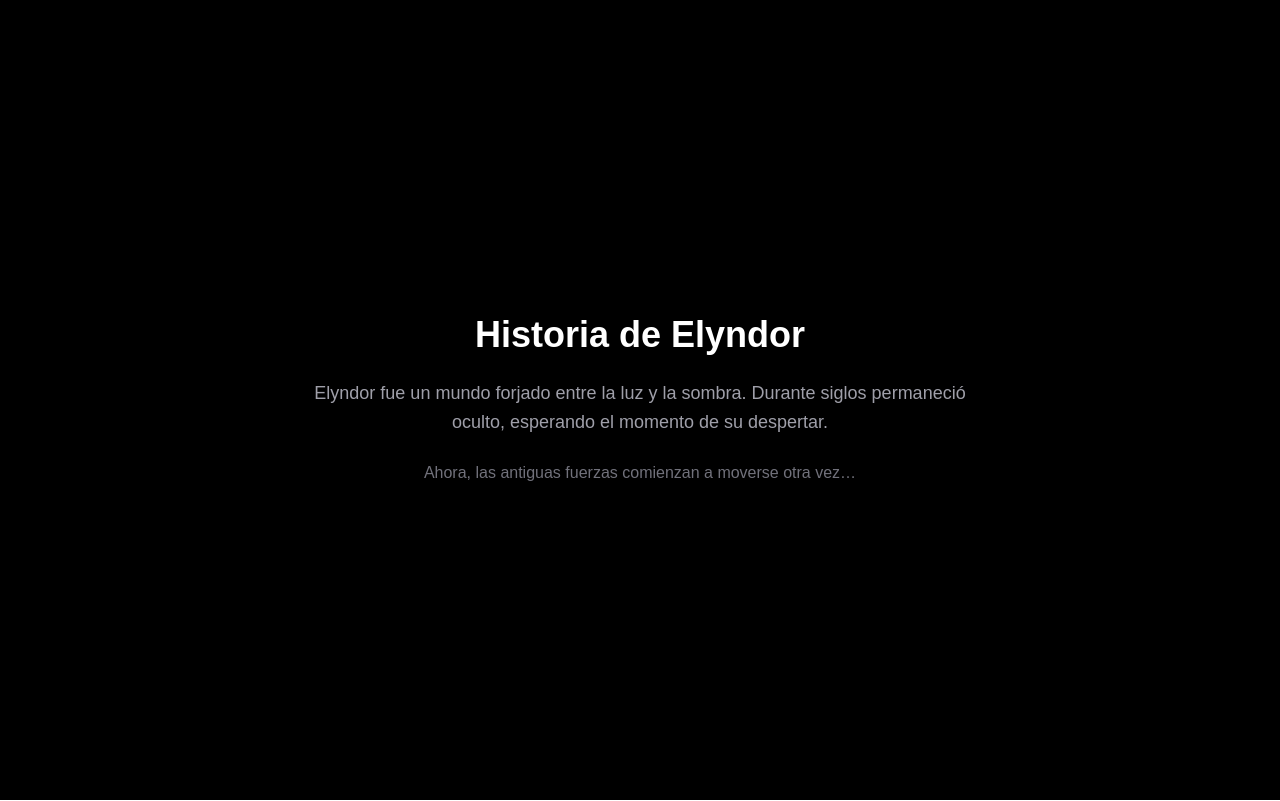
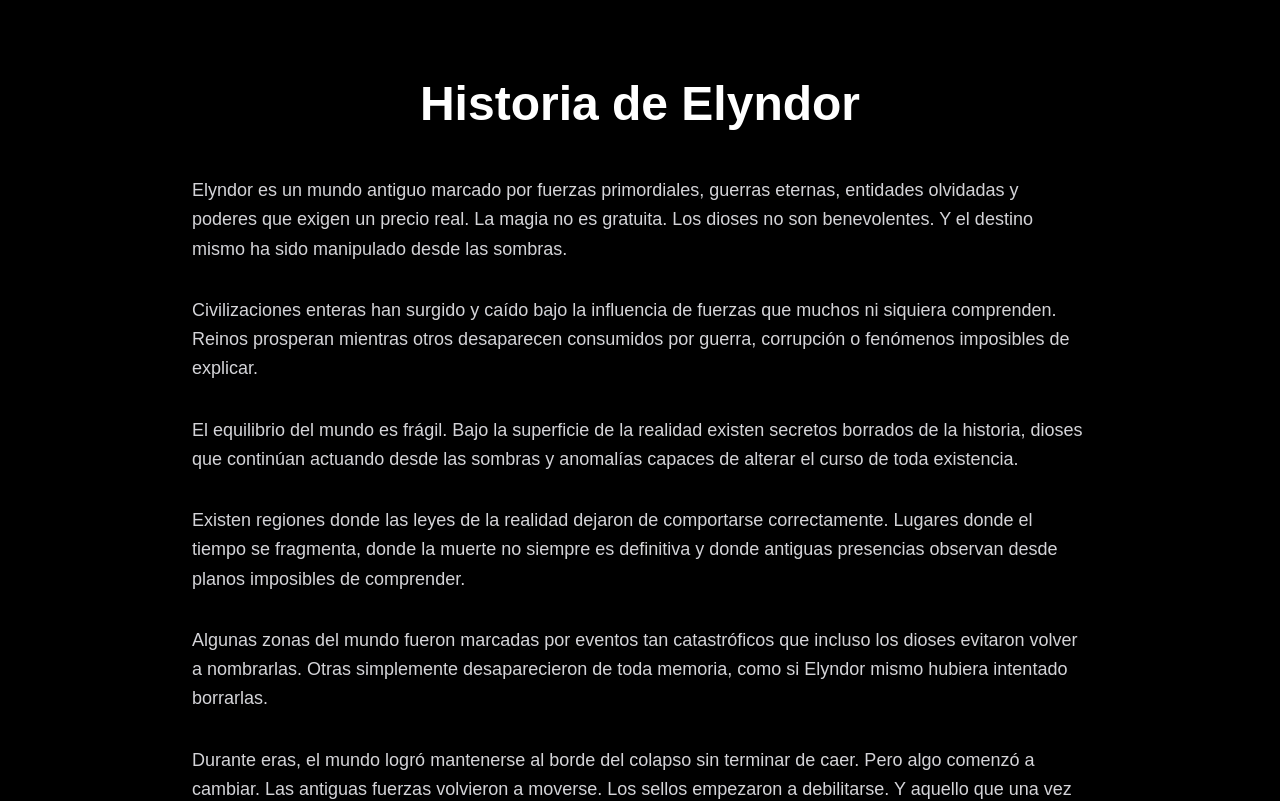
Before and after one commit to Zangentzu/elyndor-web, a Next.js app: page /historia in a window 1280 px wide. Shown: the top 801 px of the page. Built offline with nearby package versions, Linux system fonts and the light colour scheme.

Commit message:
actualizacion historia completa

```diff
--- a/app/historia/page.tsx
+++ b/app/historia/page.tsx
@@ -1,21 +1,58 @@
 export default function Historia() {
   return (
-    <div className="min-h-screen bg-black text-white flex items-center justify-center px-6">
-      <div className="max-w-2xl space-y-6 text-center">
+    <div className="min-h-screen bg-black text-white px-6 py-20">
 
-        <h1 className="text-4xl font-bold">
+      <div className="max-w-4xl mx-auto space-y-8">
+
+        <h1 className="text-5xl font-bold text-center mb-12">
           Historia de Elyndor
         </h1>
 
-        <p className="text-zinc-400 text-lg leading-relaxed">
-          Elyndor fue un mundo forjado entre la luz y la sombra.
-          Durante siglos permaneció oculto, esperando el momento de su despertar.
-        </p>
+        <div className="text-zinc-300 text-lg leading-relaxed space-y-8">
 
-        <p className="text-zinc-500">
-          Ahora, las antiguas fuerzas comienzan a moverse otra vez…
-        </p>
+          <p>
+            Elyndor es un mundo antiguo marcado por fuerzas primordiales, guerras eternas,
+            entidades olvidadas y poderes que exigen un precio real. La magia no es gratuita.
+            Los dioses no son benevolentes. Y el destino mismo ha sido manipulado desde las sombras.
+          </p>
 
+          <p>
+            Civilizaciones enteras han surgido y caído bajo la influencia de fuerzas que muchos
+            ni siquiera comprenden. Reinos prosperan mientras otros desaparecen consumidos por guerra,
+            corrupción o fenómenos imposibles de explicar.
+          </p>
+
+          <p>
+            El equilibrio del mundo es frágil. Bajo la superficie de la realidad existen secretos
+            borrados de la historia, dioses que continúan actuando desde las sombras y anomalías
+            capaces de alterar el curso de toda existencia.
+          </p>
+
+          <p>
+            Existen regiones donde las leyes de la realidad dejaron de comportarse correctamente.
+            Lugares donde el tiempo se fragmenta, donde la muerte no siempre es definitiva y donde
+            antiguas presencias observan desde planos imposibles de comprender.
+          </p>
+
+          <p>
+            Algunas zonas del mundo fueron marcadas por eventos tan catastróficos que incluso los dioses
+            evitaron volver a nombrarlas. Otras simplemente desaparecieron de toda memoria,
+            como si Elyndor mismo hubiera intentado borrarlas.
+          </p>
+
+          <p>
+            Durante eras, el mundo logró mantenerse al borde del colapso sin terminar de caer.
+            Pero algo comenzó a cambiar. Las antiguas fuerzas volvieron a moverse.
+            Los sellos empezaron a debilitarse. Y aquello que una vez fue condenado
+            a permanecer olvidado comenzó a despertar.
+          </p>
+
+          <p className="text-white font-semibold text-xl">
+            En medio de ese mundo existe Arya.
+            Y su sola existencia representa algo que jamás debió ocurrir.
+          </p>
+
+        </div>
       </div>
     </div>
   );
```
